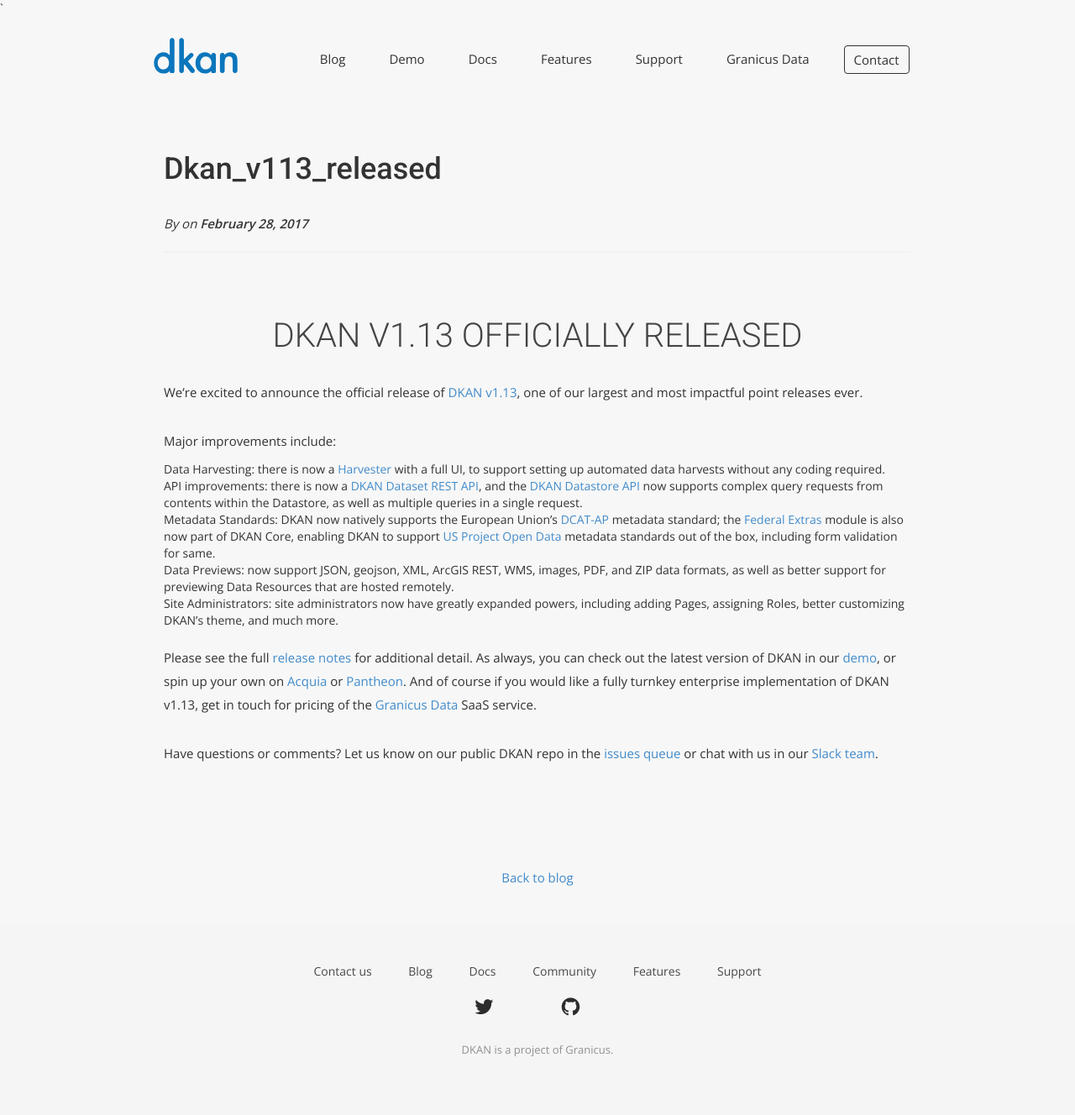
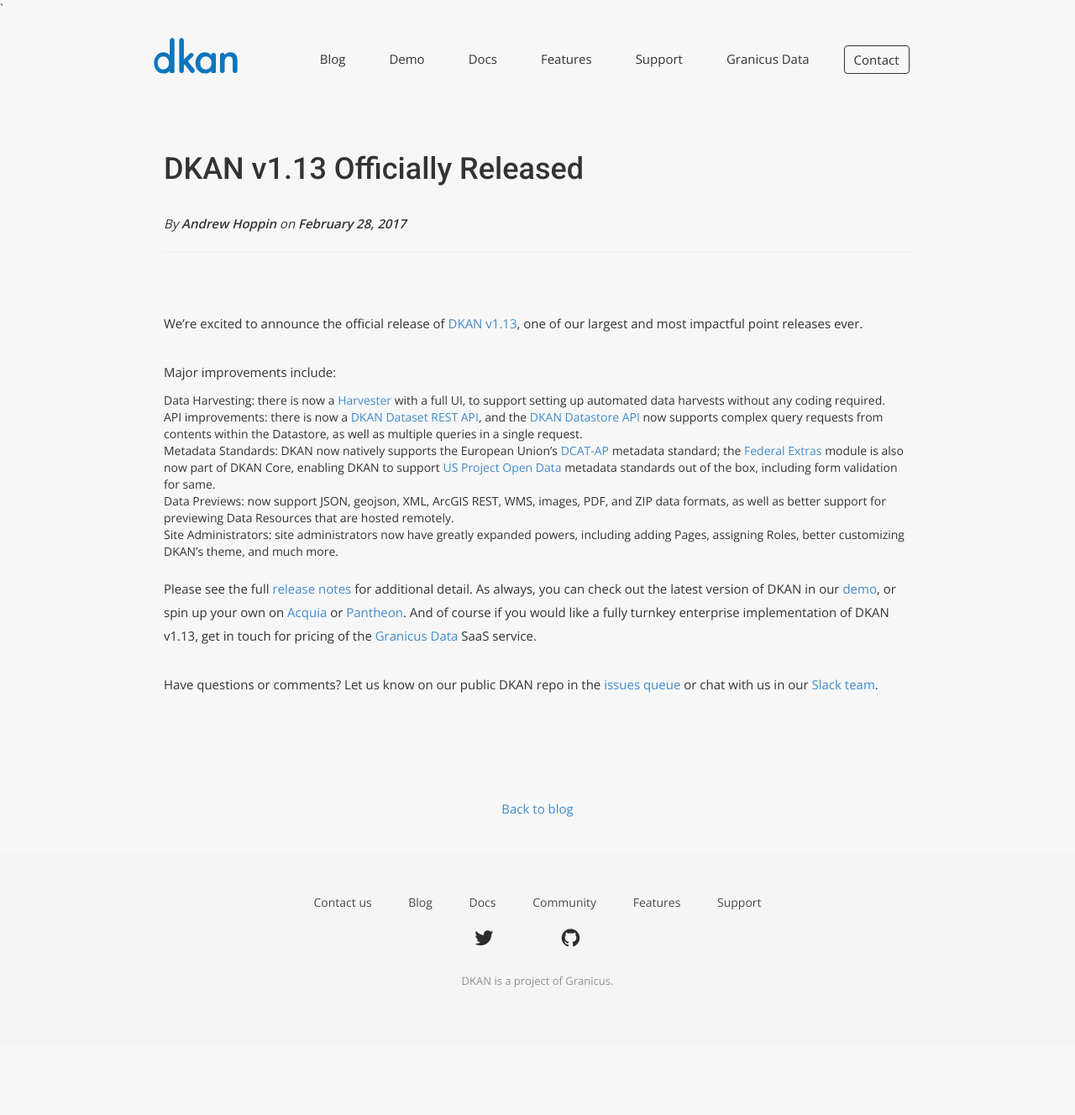
Before and after one commit to GetDKAN/GetDKAN.com, a Jekyll site: the page built from _posts/2017-02-28-DKAN_v113_Released.md, in a window 1280 px wide. Shown: the whole page at 84% size. Built offline with Jekyll 4.4.1, drawn with Linux system fonts in a browser that asks for light colours; nearby versions of some CDN libraries; some web fonts are replaced; our own code applies the rules of GitHub Pages for plain Markdown files; after the commit the page ends 1246 px from its top, so only the background shows below that.

Commit message:
Update 2017-02-28-DKAN_v113_Released.md

```diff
--- a/_posts/2017-02-28-DKAN_v113_Released.md
+++ b/_posts/2017-02-28-DKAN_v113_Released.md
@@ -1,8 +1,9 @@
 ---
 published: true
+layout: post
+author: Andrew Hoppin
+title: DKAN v1.13 Officially Released
 ---
-## DKAN v1.13 Officially Released
-
 We’re excited to announce the official release of [DKAN v1.13](https://github.com/NuCivic/dkan/releases/tag/7.x-1.13), one of our largest and most impactful point releases ever.
 
 Major improvements include:
```
